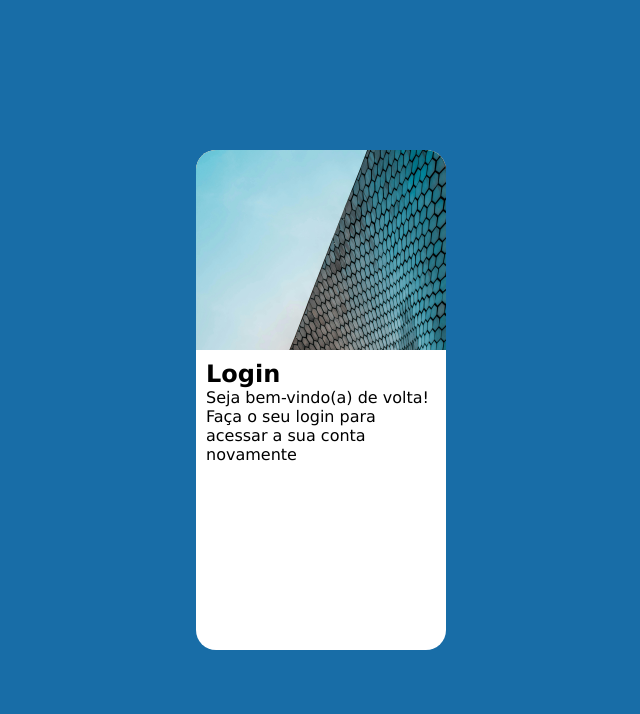
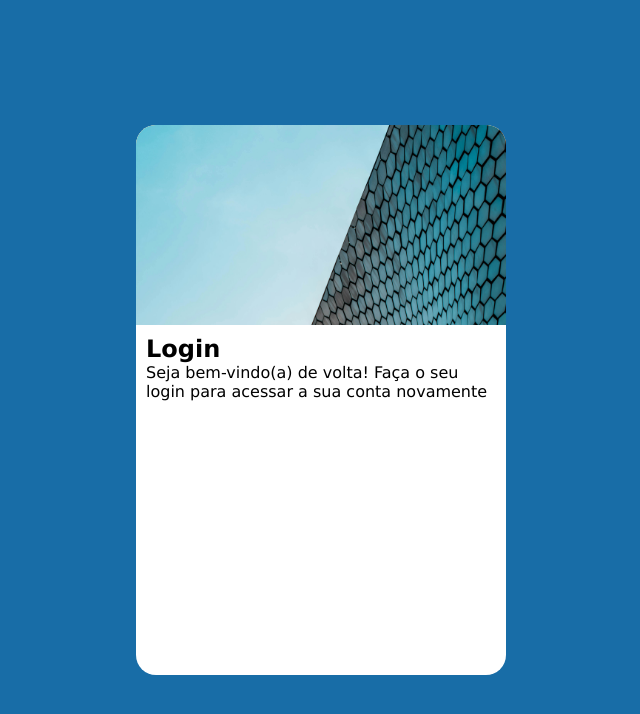
Before and after one commit to Guts-war/Projeto-Login, a plain HTML site: page index.html in a window 1280 px wide. Shown: the whole page, without its empty margins (319-959 px from the left). Drawn offline with Linux system fonts and the light colour scheme.

Commit message:
Update style.css

```diff
--- a/estilos/style.css
+++ b/estilos/style.css
@@ -28,8 +28,8 @@ main {
 section#loginArea {
     position: absolute;
     background-color: white;
-    width: 250px;
-    height: 500px;
+    width: 370px;
+    height: 550px;
     border-radius: 20px;
     overflow: hidden;
 
```
